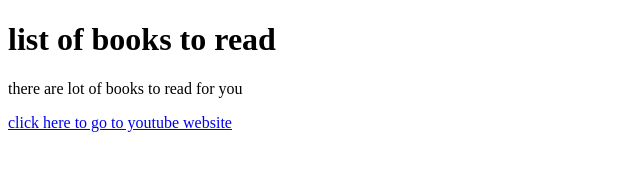
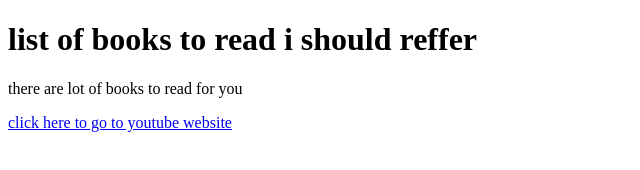
Before and after one commit to Samplegitri/html, a plain HTML site: page index.html in a window 1280 px wide. Shown: the whole page, without its empty margins (0-640 px from the left). Drawn offline with Linux system fonts and the light colour scheme.

Commit message:
Update index.html

```diff
--- a/index.html
+++ b/index.html
@@ -6,7 +6,7 @@
     <title>Document</title>
 </head>
 <body>
-    <h1>list of books to read</h1>
+    <h1>list of books to read i should reffer</h1>
     <p>there are lot of books to read for you</p>
     <a href='https://www.youtube.com'>click here to go to youtube website</a>
 </body>
```
